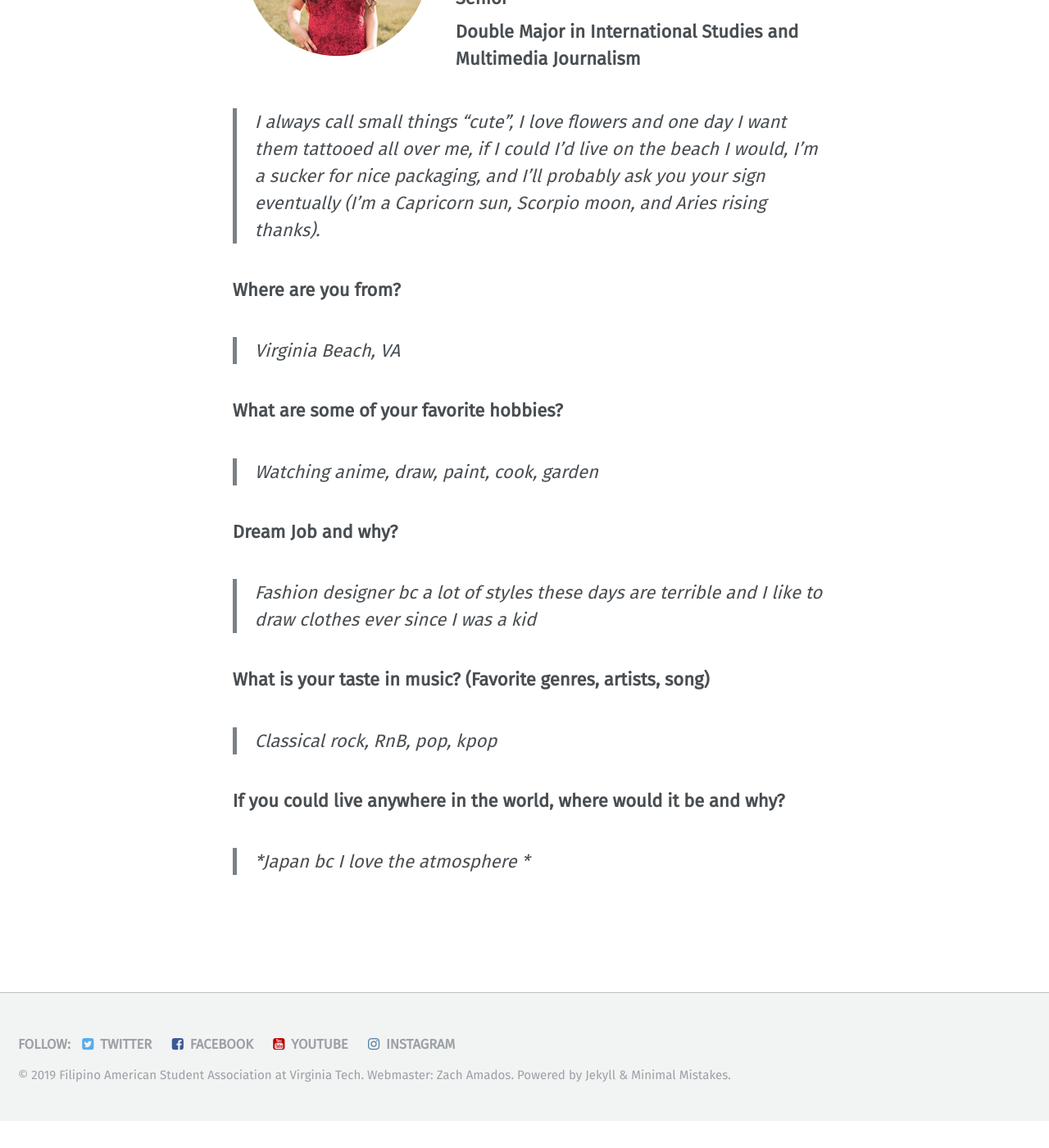
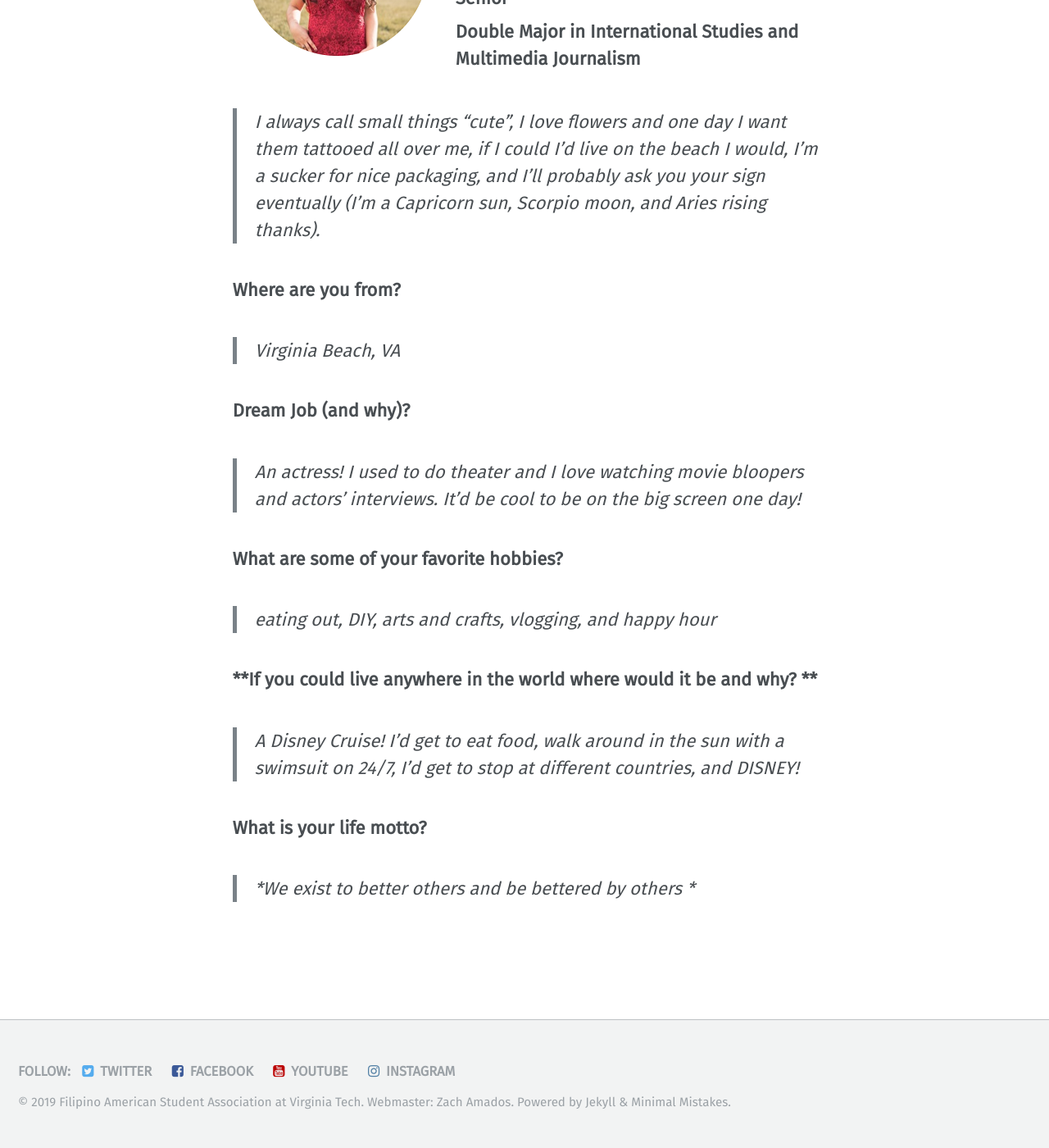
Before and after one commit to vtfasa/vtfasa.github.io, a Jekyll site: the page built from _pages/officers/culture.md, in a window 1280 px wide and 1400 px high, scrolled down 1652 px. Shown: the whole window at 82% size. Built offline with Jekyll 4.4.1, drawn with Linux system fonts in a browser that asks for light colours; some web fonts are replaced; before the commit the page ends 3019 px from its top, so only the background shows below that.

Commit message:
Update culture.md

```diff
--- a/_pages/officers/culture.md
+++ b/_pages/officers/culture.md
@@ -56,18 +56,18 @@ permalink: /officers/culture/
 ### **Where are you from?**
 > *Virginia Beach, VA*
 
+### **Dream Job (and why)?**
+
+> *An actress! I used to do theater and I love watching movie bloopers and actors' interviews. It'd be cool to be on the big screen one day!*
+
 ### **What are some of your favorite hobbies?**
 
-> *Watching anime, draw, paint, cook, garden*
+> *eating out, DIY, arts and crafts, vlogging, and happy hour*
 
-### **Dream Job and why?**
+### **If you could live anywhere in the world where would it be and why? **
 
-> *Fashion designer bc a lot of styles these days are terrible and I like to draw clothes ever since I was a kid*
+> *A Disney Cruise! I'd get to eat food, walk around in the sun with a swimsuit on 24/7, I'd get to stop at different countries, and DISNEY!*
 
-### **What is your taste in music? (Favorite genres, artists, song)**
+### **What is your life motto?**
 
-> *Classical rock, RnB, pop, kpop*
-
-### **If you could live anywhere in the world, where would it be and why?**
-
-> *Japan bc I love the atmosphere *
+> *We exist to better others and be bettered by others *
```
